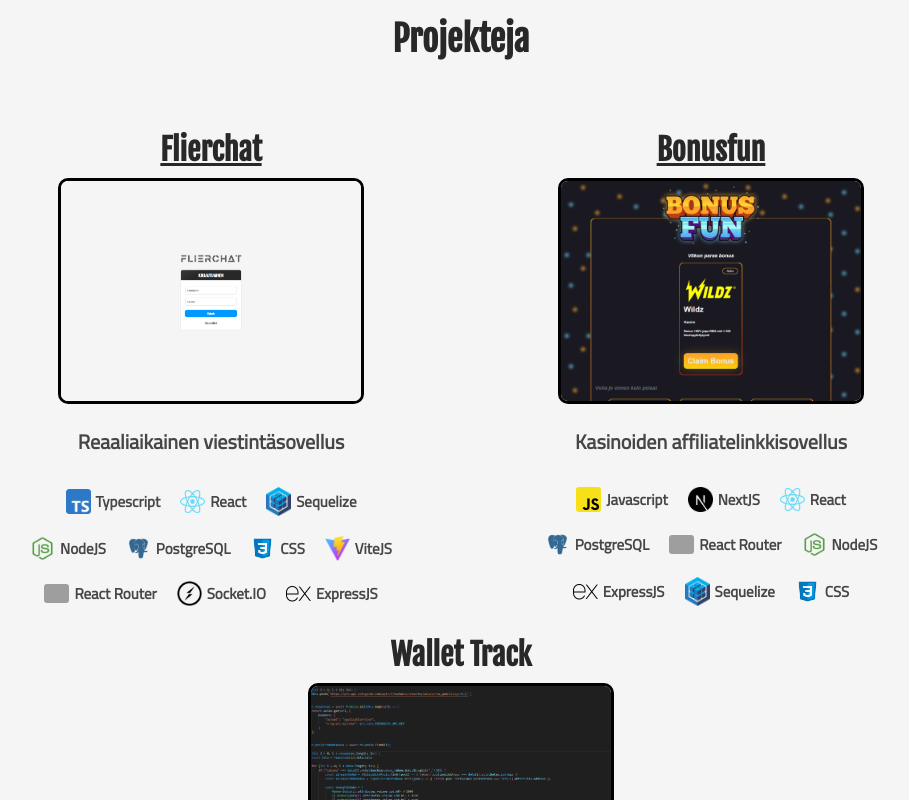
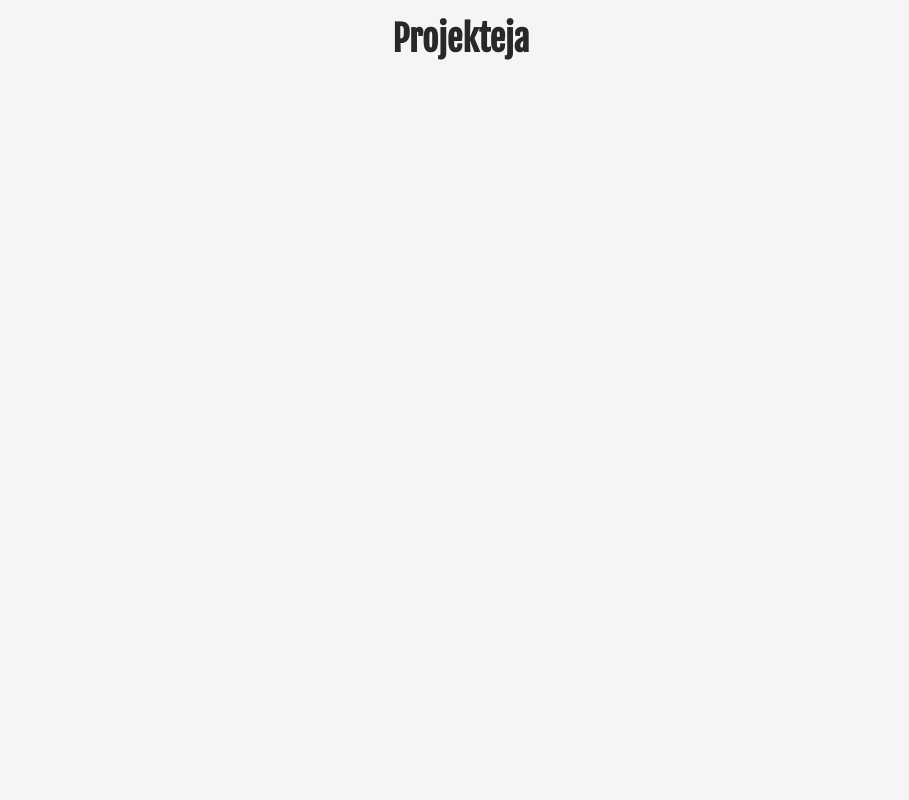
Before and after one commit to lkai1/my_portfolio, a React (Vite) app: page / in a window 1280 px wide. Shown: the part 2920-3720 px from the top of the page, without its empty margins (179-1088 px from the left). Built offline with nearby package versions, Linux system fonts and the light colour scheme; grey boxes are pictures that could not be loaded.

Commit message:
add sliding animation

```diff
--- a/src/ProjectsList.module.css
+++ b/src/ProjectsList.module.css
@@ -13,6 +13,16 @@
     margin-bottom: 60px;
 }
 
+@keyframes moveFromLeft {
+    0% {
+        transform: translateX(-100%);
+    }
+
+    100% {
+        transform: translateX(0);
+    }
+}
+
 .projects {
     display: flex;
     flex-direction: row;
@@ -21,6 +31,11 @@
     flex-wrap: wrap;
     margin-bottom: 50px;
     margin-top: 50px;
+    width: 100%;
+
+    animation: moveFromLeft linear both;
+    animation-timeline: view();
+    animation-range: entry 10% cover 35%;
 }
 
 .projectContainer {
```
